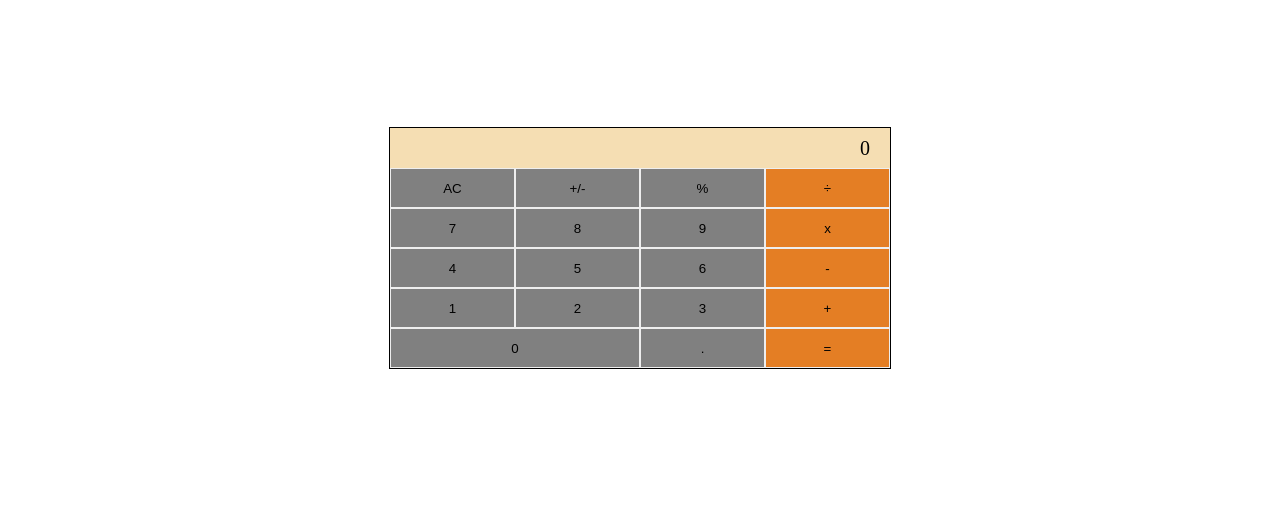
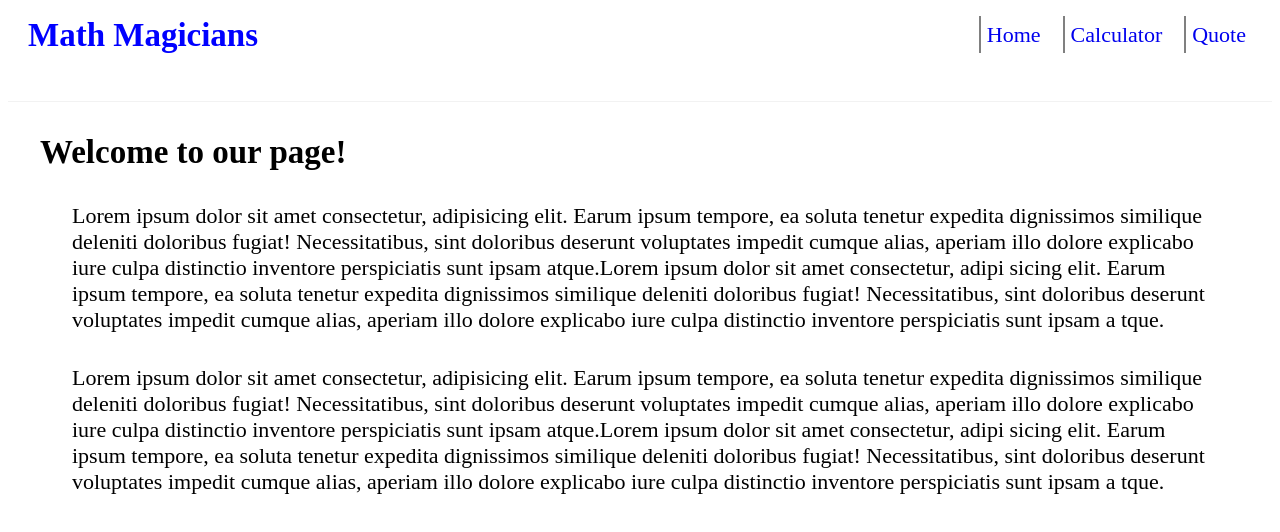
Before and after one commit to Christabelle143/math-magicians, a React (Create React App) app: page / in a window 1280 px wide. Shown: the top 532 px of the page. Built offline with nearby package versions, Linux system fonts and the light colour scheme.

Commit message:
use routers for spa

```diff
--- a/package.json
+++ b/package.json
@@ -11,6 +11,7 @@
     "clear-cra": "^1.1.22",
     "react": "^18.2.0",
     "react-dom": "^18.2.0",
+    "react-router-dom": "^6.3.0",
     "react-scripts": "5.0.1",
     "web-vitals": "^2.1.4"
   },
--- a/src/components/Calculator.js
+++ b/src/components/Calculator.js
@@ -8,6 +8,10 @@
   };
   return (
     <>
+      <div className="maths">
+        <div className="math">
+          <h2>let`s do some math!</h2>
+        </div>
         <div className="calculator-container">
           <div className="calc-input"><span className="result">{state.next || state.total || 0}</span></div>
           <div className="buttons">
@@ -32,6 +36,7 @@
             <button type="button" className="bg-1 active" onClick={handleClick}>=</button>
           </div>
         </div>
+      </div>
     </>
   );
 };
--- /dev/null
+++ b/src/components/Home.js
@@ -0,0 +1,42 @@
+function Home() {
+  return (
+    <div className="homepage">
+      <h2>Welcome to our page!</h2>
+      <p>
+        Lorem ipsum dolor sit amet consectetur, adipisicing elit.
+        Earum ipsum tempore, ea soluta
+        tenetur expedita dignissimos similique deleniti doloribus fugiat!
+        Necessitatibus, sint
+        doloribus deserunt voluptates impedit cumque alias,
+        aperiam illo dolore explicabo iure
+        culpa distinctio inventore perspiciatis sunt ipsam
+        atque.Lorem ipsum dolor sit amet consectetur, adipi
+        sicing elit. Earum ipsum tempore, ea soluta
+        tenetur expedita dignissimos similique deleniti
+        doloribus fugiat! Necessitatibus, sint
+        doloribus deserunt voluptates impedit cumque alias,
+        aperiam illo dolore explicabo iure
+        culpa distinctio inventore perspiciatis sunt ipsam a
+        tque.
+      </p>
+      <p>
+        Lorem ipsum dolor sit amet consectetur, adipisicing elit.
+        Earum ipsum tempore, ea soluta
+        tenetur expedita dignissimos similique deleniti doloribus fugiat!
+        Necessitatibus, sint
+        doloribus deserunt voluptates impedit cumque alias,
+        aperiam illo dolore explicabo iure
+        culpa distinctio inventore perspiciatis sunt ipsam
+        atque.Lorem ipsum dolor sit amet consectetur, adipi
+        sicing elit. Earum ipsum tempore, ea soluta
+        tenetur expedita dignissimos similique deleniti
+        doloribus fugiat! Necessitatibus, sint
+        doloribus deserunt voluptates impedit cumque alias,
+        aperiam illo dolore explicabo iure
+        culpa distinctio inventore perspiciatis sunt ipsam a
+        tque.
+      </p>
+    </div>
+  );
+}
+export default Home;
--- /dev/null
+++ b/src/components/Navbar.js
@@ -0,0 +1,13 @@
+function Navbar() {
+  return (
+    <nav className="navbar">
+      <h1> Math Magicians </h1>
+      <div className="links">
+        <a href="/">Home</a>
+        <a href="/Calculator">Calculator</a>
+        <a href="/Quote">Quote</a>
+      </div>
+    </nav>
+  );
+}
+export default Navbar;
--- /dev/null
+++ b/src/components/Quote.js
@@ -0,0 +1,14 @@
+function Quote() {
+  return (
+    <div className="quote">
+      <p>
+        {' '}
+        Mathmatics is not about numbers,eauations, computations,
+        or algorithms: it is about understanding.
+        <span className="author">-William Paul Thurston</span>
+      </p>
+    </div>
+  );
+}
+
+export default Quote;
--- a/src/index.css
+++ b/src/index.css
@@ -59,3 +59,52 @@
   width: 50%;
   height: 40px;
 }
+
+.navbar {
+  padding: 20px;
+  display: flex;
+  align-items: center;
+  border-bottom: 1px solid #f2f2f2;
+  justify-content: space-between;
+}
+
+.navbar h1 {
+  color: #00ff;
+}
+
+.navbar a {
+  margin-left: 16px;
+  text-decoration: none;
+  padding: 6px;
+  border-left: 2px solid grey;
+}
+
+.navbar a:hover {
+  color: #f1356d;
+  border-left: 4px solid #f1356d;
+}
+
+.homepage {
+  margin: 2rem;
+}
+
+.homepage h2 {
+  margin-bottom: 10px;
+}
+
+.homepage p {
+  margin: 2rem;
+}
+
+.quote {
+  text-align: center;
+  width: 50%;
+  margin: 10rem;
+}
+
+.maths {
+  display: flex;
+  flex-direction: row;
+  justify-content: space-between;
+  gap: 500px;
+}
--- a/src/index.js
+++ b/src/index.js
@@ -1,11 +1,27 @@
 import React from 'react';
 import ReactDOM from 'react-dom';
 import './index.css';
+import { BrowserRouter as Router, Route, Routes } from 'react-router-dom';
 import App from './App';
+import Calculator from './components/Calculator';
+import Navbar from './components/Navbar';
+import Home from './components/Home';
+import Quote from './components/Quote';
 
 ReactDOM.render(
-  <React.StrictMode>
-    <App />
-  </React.StrictMode>,
+  <Router>
+    <div>
+      <Navbar />
+      <div className="content">
+        <Routes>
+          <Route path="/" element={<Home />} />
+          <Route path="/calculator" element={<Calculator />} />
+          <Route path="/quote" element={<Quote />} />
+        </Routes>
+      </div>
+    </div>
+  </Router>,
   document.getElementById('root'),
 );
+
+export default App;
```
Also changed, not shown: 1 other file (tests, documents, lock files or other folders). Lines whose indentation alone changed are shown as unchanged.
